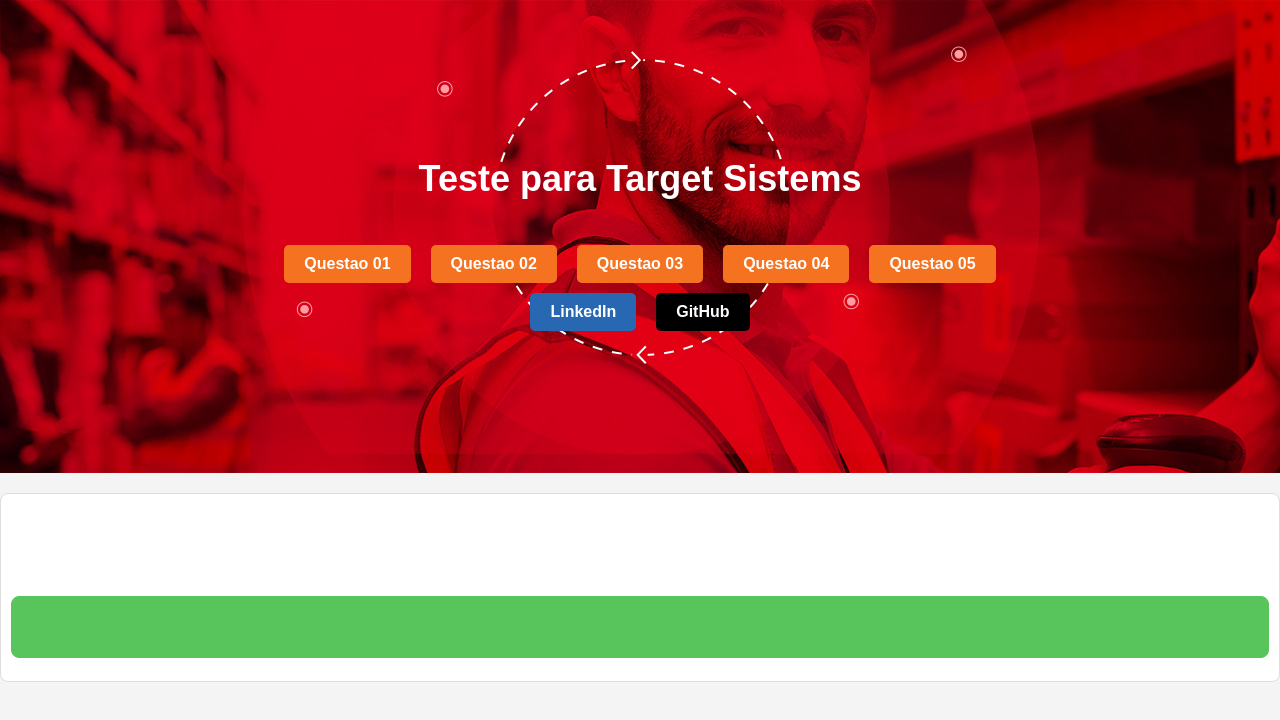
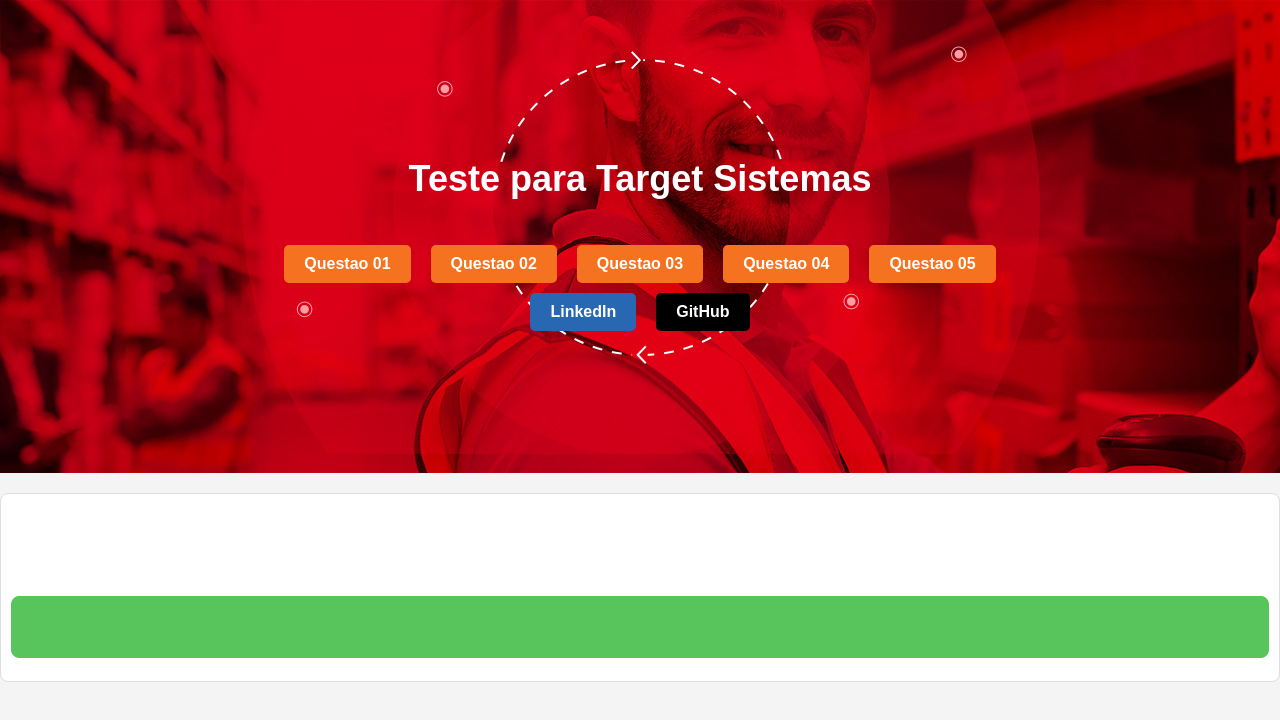
Before and after one commit to jrafagnin/projeto-target, a plain HTML site: page index.html in a window 1280 px wide. Drawn offline with Linux system fonts and the light colour scheme.

Commit message:
correcoes

```diff
--- a/index.html
+++ b/index.html
@@ -13,7 +13,7 @@
     <div class="banner">
         <!-- Div para o título -->
         <div class="title-section">
-            <h1>Teste para Target Sistems</h1>
+            <h1>Teste para Target Sistemas</h1>
         </div>
 
         <!-- Div para o conteúdo, incluindo os botões -->
```
